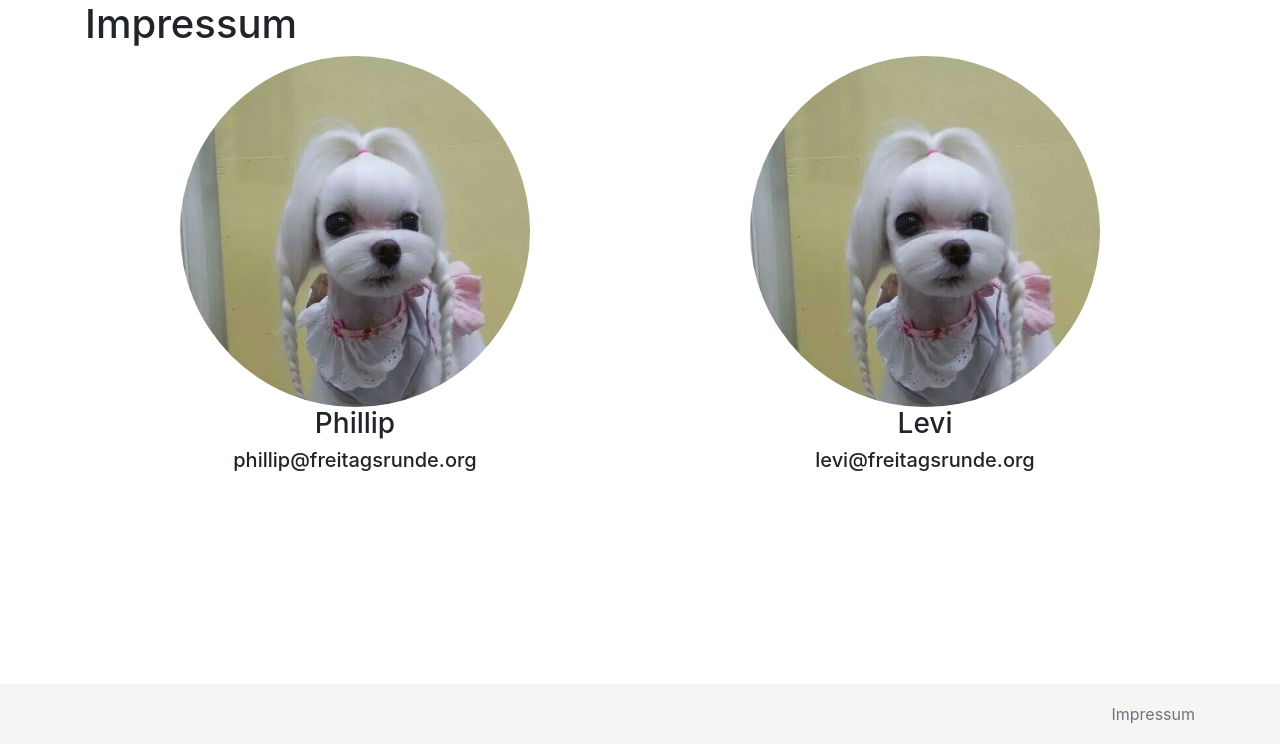
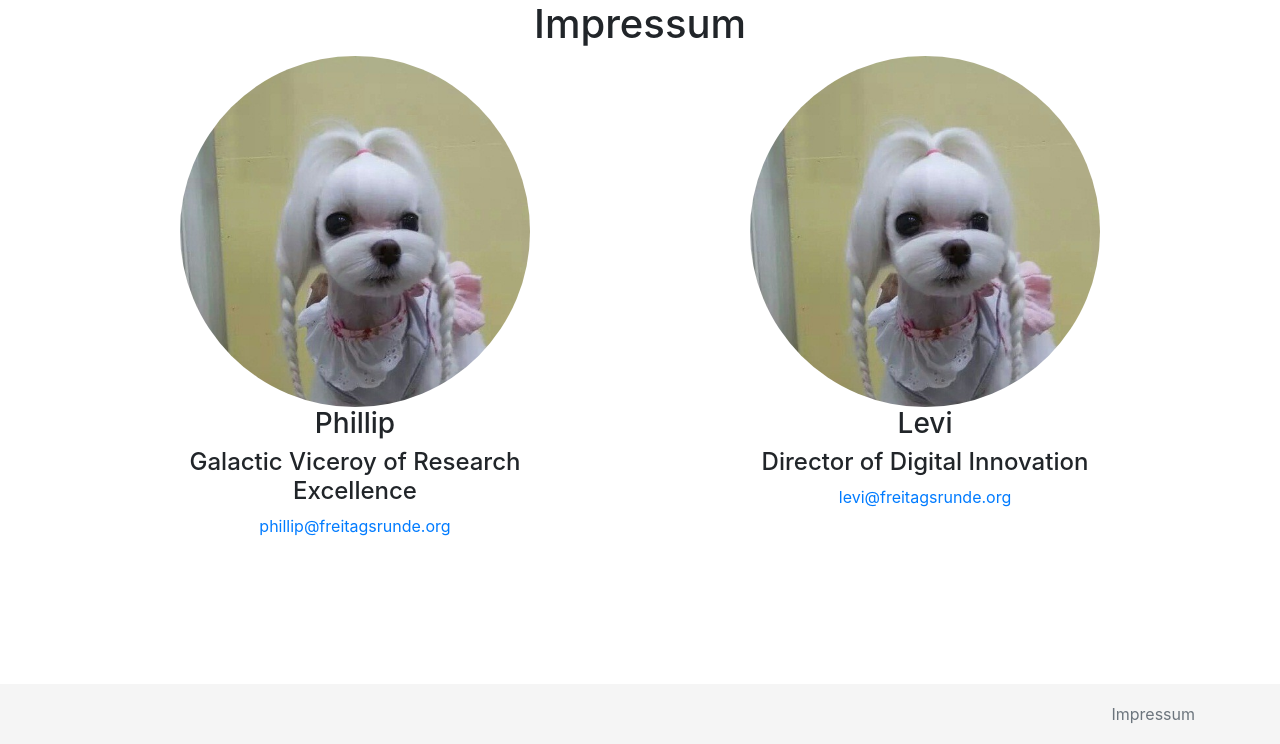
Before and after one commit to phiphi282/Frudo, a Django app: page /tasks/impressum/ in a window 1280 px wide. Shown: the part 56-800 px from the top of the page. Run offline with Django 3.2, Linux system fonts and the light colour scheme; the visitor is signed in with stand-in values (Sample User, id 1); some libraries are stand-ins or nearby versions.

Commit message:
Slightly changed some styles

```diff
--- a/static/tasks/tasks.css
+++ b/static/tasks/tasks.css
@@ -76,7 +76,7 @@ ul.content-list>li{
 }
 
 .footer {
-  position: absolute;
+  position: fixed;
   bottom: 0;
   width: 100%;
   height: 60px; /* Set the fixed height of the footer here */
--- a/tasks/templates/tasks/impressum.html
+++ b/tasks/templates/tasks/impressum.html
@@ -3,17 +3,19 @@
 
 {% block content %}
 	<div class="container container-fluid">
-		<h1>Impressum</h1>
+		<h1 class="text-center">Impressum</h1>
 		<div class="row justify-content-around">
 			<div class="col-md-4">
 				<img src="{% static 'tasks/img/hund.jpg' %}" class="rounded-circle" alt="Me" style="width:100%">
 				<h3 class="text-center">Phillip</h3>
-				<h5 class="text-center">phillip@freitagsrunde.org</h5>
+				<h4 class="text-center">Galactic Viceroy of Research Excellence</h4>
+				<a href="mailto:phillip@freitagsrunde.org" class="text-center d-block">phillip@freitagsrunde.org</a>
 			</div>
 			<div class="col-md-4">
 				<img src="{% static 'tasks/img/hund.jpg' %}" class="rounded-circle" alt="Me" style="width:100%">
 				<h3 class="text-center">Levi</h3>
-				<h5 class="text-center">levi@freitagsrunde.org</h5>
+				<h4 class="text-center">Director of Digital Innovation</h4>
+				<a href="mailto:levi@freitagsrunde.org" class="text-center d-block">levi@freitagsrunde.org</a>
 			</div>
 		</div>
 	</div>
```
